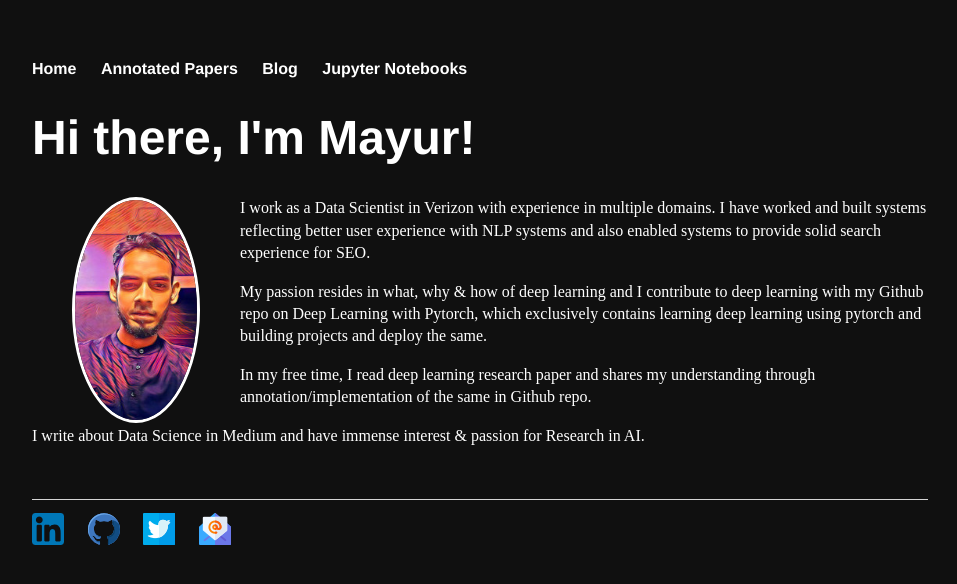
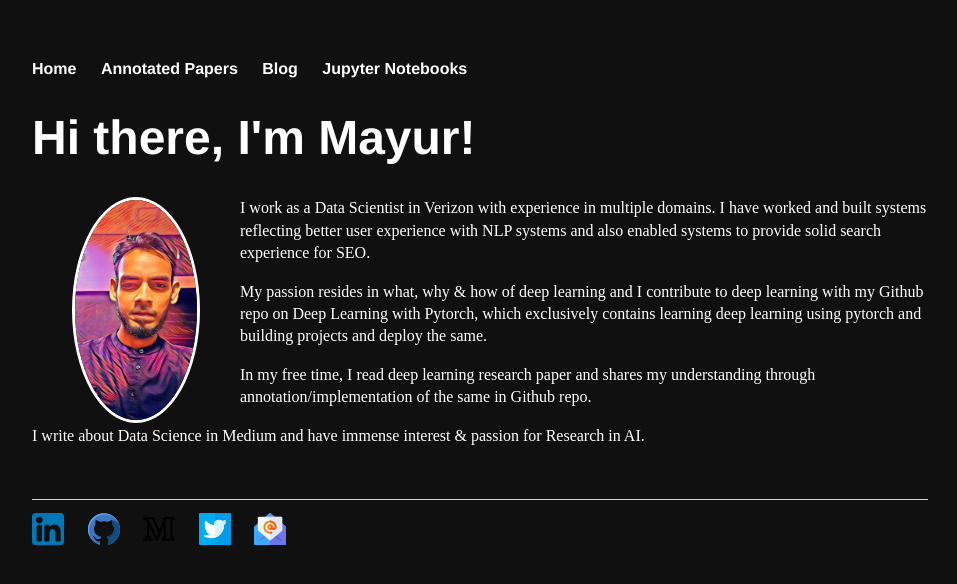
Before and after one commit to Mayurji/mayurji.github.io, a Jekyll site: the page built from index.html, in a window 1280 px wide. Shown: the top 584 px of the page, without its empty margins (160-1117 px from the left). Built offline with Jekyll 4.4.1, drawn with Linux system fonts in a browser that asks for light colours.

Commit message:
Update default.html

```diff
--- a/_layouts/default.html
+++ b/_layouts/default.html
@@ -25,6 +25,7 @@
 
 			<li><a href="https://www.linkedin.com/in/mayur-jain-ds/"><img src="{{site.url}}/assets/images/svgs/linkedin.png" alt="linkedin"></a></li>
 			<li><a href="https://github.com/Mayurji"><img src="{{site.url}}/assets/images/svgs/github.png" alt="Github"></a></li>
+			<li><a href="https://medium.com/@mayur87545"><img src="{{site.url}}/assets/images/svgs/medium.png" alt="Medium"></a></li>
 			<li><a href="https://twitter.com/mayur__22"><img src="{{site.url}}/assets/images/svgs/twitter.png" alt="twitter"></a></li>
 			<li><a href="mailto:1942at@gmail.com"><img src="{{site.url}}/assets/images/svgs/email.png" alt="email"></a></li>
 
```
